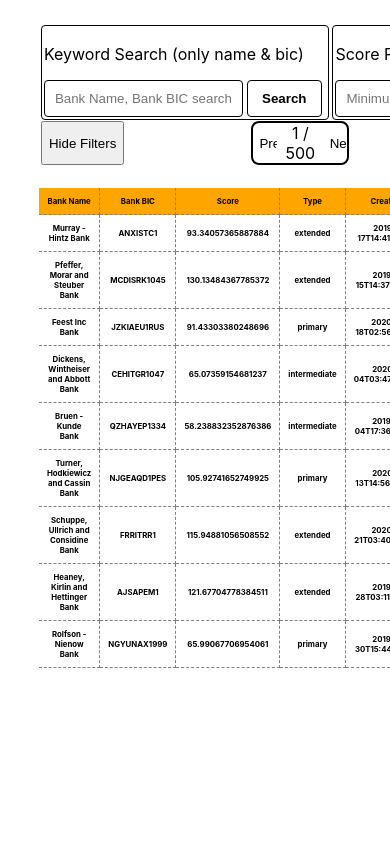
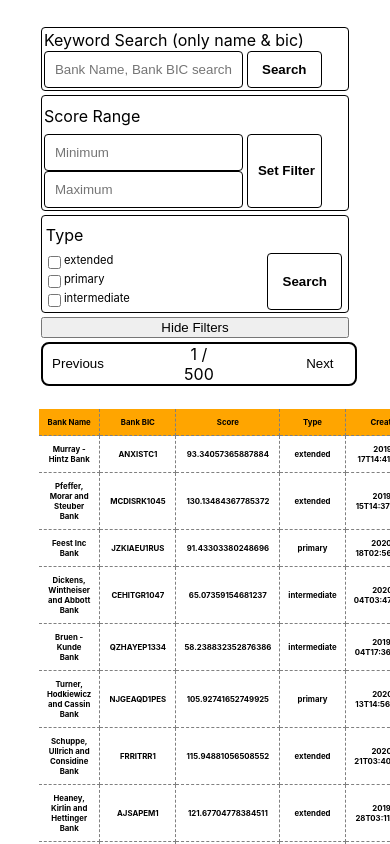
Before and after one commit to Balazs-D/Reports-Page, a React (Create React App) app: page / in a window 390 px wide. Built offline with nearby package versions, Linux system fonts and the light colour scheme.

Commit message:
basic mobile view is created

```diff
--- a/src/Components/Control.js
+++ b/src/Components/Control.js
@@ -37,10 +37,15 @@ const Control = () => {
 };
 
 const Span = styled.span`
+  @media (min-width: 0px) {
     display: ${(props) => (props.hidden ? "none" : "flex")};
     width: 100%;
+    flex-direction: column;
+    justify-content: space-between;
+  }
+  @media (min-width: 800px) {
     flex-direction: row;
-  justify-content: space-between;
+  }
 `;
 
 const ControlCont = styled.div`
@@ -56,6 +61,15 @@ const ControlCont = styled.div`
     .side {
       margin: 0.5vw;
     }
+
+    /* .filterSpan {
+      display: flex;
+      flex-direction: column;
+    } */
+
+
+
+  }
 `;
 
 export default Control;
--- a/src/Components/FilterPublished.js
+++ b/src/Components/FilterPublished.js
@@ -90,7 +90,7 @@ const FilterCont = styled.div`
   padding: 0.5vw;
   border: 1px solid black;
   border-radius: 8px;
-  margin: 0 0.5vw;
+  margin: 0.5vw;
 
   .section {
     display: flex;
--- a/src/Components/FilterType.js
+++ b/src/Components/FilterType.js
@@ -52,6 +52,7 @@ const FilterType = (props) => {
     <FilterCont>
       <p>Type</p>
       <span>
+        <span id="checkBoxKeeper">
           {FilterMods.map((item, i) => {
             if (i > 1)
               return (
@@ -62,6 +63,7 @@ const FilterType = (props) => {
                 />
               );
           })}
+        </span>
         <input
           className="searchButton"
           type="button"
@@ -74,13 +76,20 @@ const FilterType = (props) => {
 };
 
 const FilterCont = styled.div`
+  @media (min-width: 0px) {
     display: flex;
     flex: 1;
     flex-direction: column;
     padding: 0.5vw;
     border: 1px solid black;
     border-radius: 4px;
-  margin: 0 0.5vw;
+    margin: 0.5vw;
+    p {
+      margin: 2vw 0 2vw 0;
+    }
+    #checkBoxKeeper {
+      flex-direction: column;
+    }
 
     span {
       display: flex;
@@ -99,6 +108,15 @@ const FilterCont = styled.div`
       border: 1px solid black;
       border-radius: 4px;
     }
+  }
+  @media (min-width: 800px) {
+    p {
+      margin: 0 0 0.5vw 0;
+    }
+    #checkBoxKeeper {
+      flex-direction: row;
+    }
+  }
 `;
 
 export default FilterType;
--- a/src/Components/Input.js
+++ b/src/Components/Input.js
@@ -53,7 +53,10 @@ const SearchCont = styled.div`
   padding: 0.5vw;
   border: 1px solid black;
   border-radius: 4px;
-  margin: 0 0.5vw;
+  margin: 0.5vw;
+  p {
+    margin: 0 0 0.5vw 0;
+  }
 
   input {
     padding: 10px;
--- a/src/Components/Pagination.js
+++ b/src/Components/Pagination.js
@@ -30,12 +30,13 @@ const Pagination = (props) => {
 };
 
 const PagCont = styled.div`
+  @media (min-width: 0px) {
     display: flex;
     align-items: center;
     text-align: center;
     justify-content: space-between;
     height: 100%;
-  width: 30%;
+    width: 100%;
     border: 2px solid black;
     border-radius: 8px;
     margin: 1vw 0 0 0;
@@ -51,12 +52,19 @@ const PagCont = styled.div`
     }
 
     input {
-    width: 6vw;
+      width: 18vw;
       border: none;
       background: white;
       border-radius: 8px;
       outline: none;
     }
+  }
+  @media (min-width: 800px) {
+    width: 30%;
+    input {
+      width: 6vw;
+    }
+  }
 `;
 
 export default Pagination;
--- a/src/Components/ScoreRange.js
+++ b/src/Components/ScoreRange.js
@@ -40,8 +40,7 @@ const ScoreRange = () => {
             value={minVal}
             onChange={(e) => handleMin(e)}
           ></input>
-        </span>
-        <span className="spanCol">
+
           <input
             placeholder="Maximum"
             type="text"
@@ -63,6 +62,7 @@ const ScoreRange = () => {
 };
 
 const SearchCont = styled.div`
+  @media (min-width: 0px) {
     display: flex;
     justify-content: flex-start;
     flex-direction: column;
@@ -70,17 +70,20 @@ const SearchCont = styled.div`
     padding: 0.5vw;
     border: 1px solid black;
     border-radius: 4px;
-  margin: 0 0.5vw;
+    margin: 0.5vw;
+    p {
+      margin: 2vw 0 2vw 0;
+    }
 
     input {
       padding: 10px;
+
       outline: none;
-    width: 80px;
       border: 1px solid black;
       border-radius: 4px;
       justify-content: flex-start;
       align-items: flex-start;
-    margin-right: 10px;
+      margin-right: 4px;
     }
 
     .spanRow {
@@ -95,11 +98,32 @@ const SearchCont = styled.div`
 
     .searchButton {
       width: 75px;
-    margin: 0 1vw;
+      margin: 0vw;
       background: white;
       color: black;
       font-weight: bold;
     }
+  }
+  @media (min-width: 800px) {
+    input {
+      width: 80px;
+      margin-right: 10px;
+    }
+    p {
+      margin: 0 0 0.5vw 0;
+    }
+    .spanRow {
+      display: flex;
+      flex-direction: row;
+    }
+    .spanCol {
+      display: flex;
+      flex-direction: row;
+    }
+    .searchButton {
+      margin: 0 1vw;
+    }
+  }
 `;
 
 export default ScoreRange;
```
Lines whose indentation alone changed are shown as unchanged.
